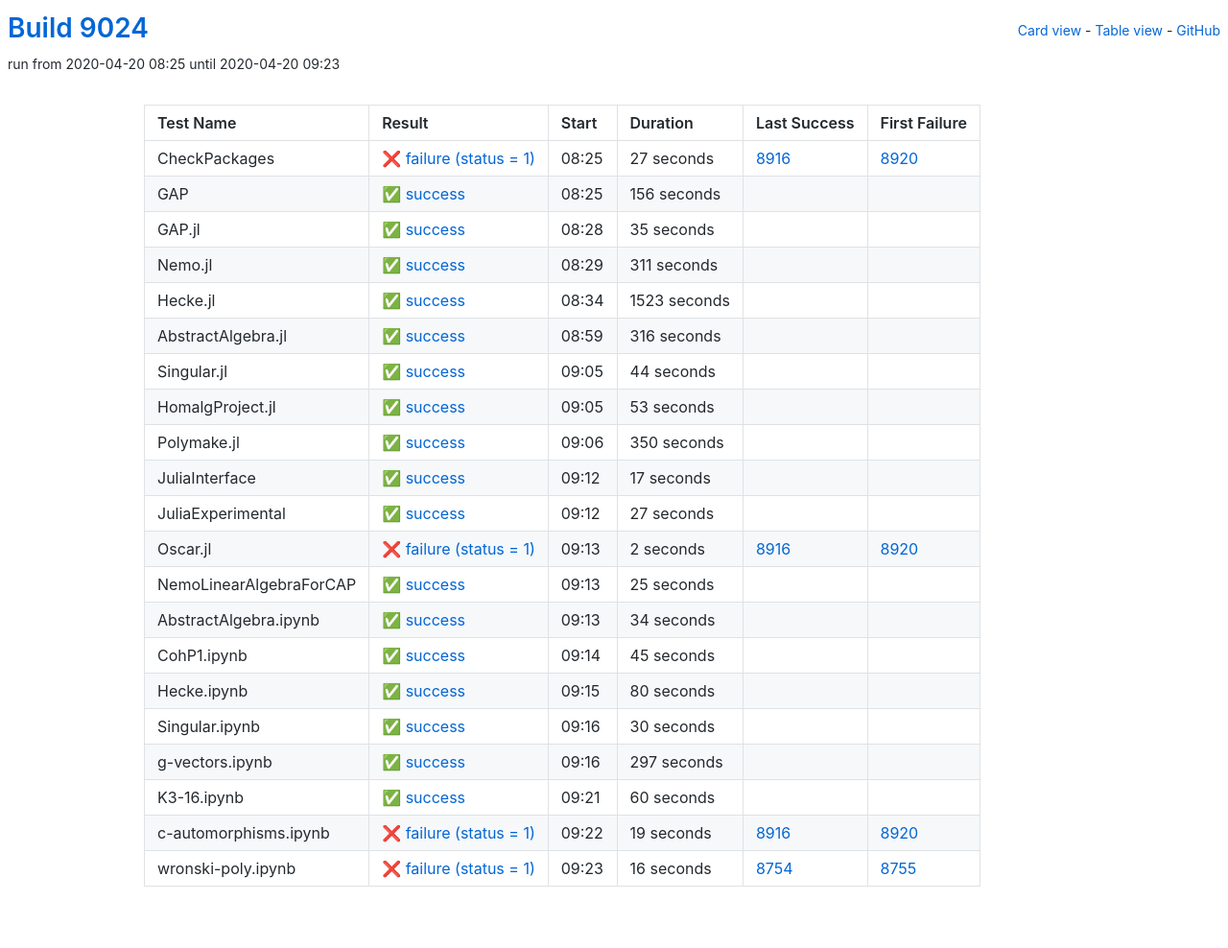
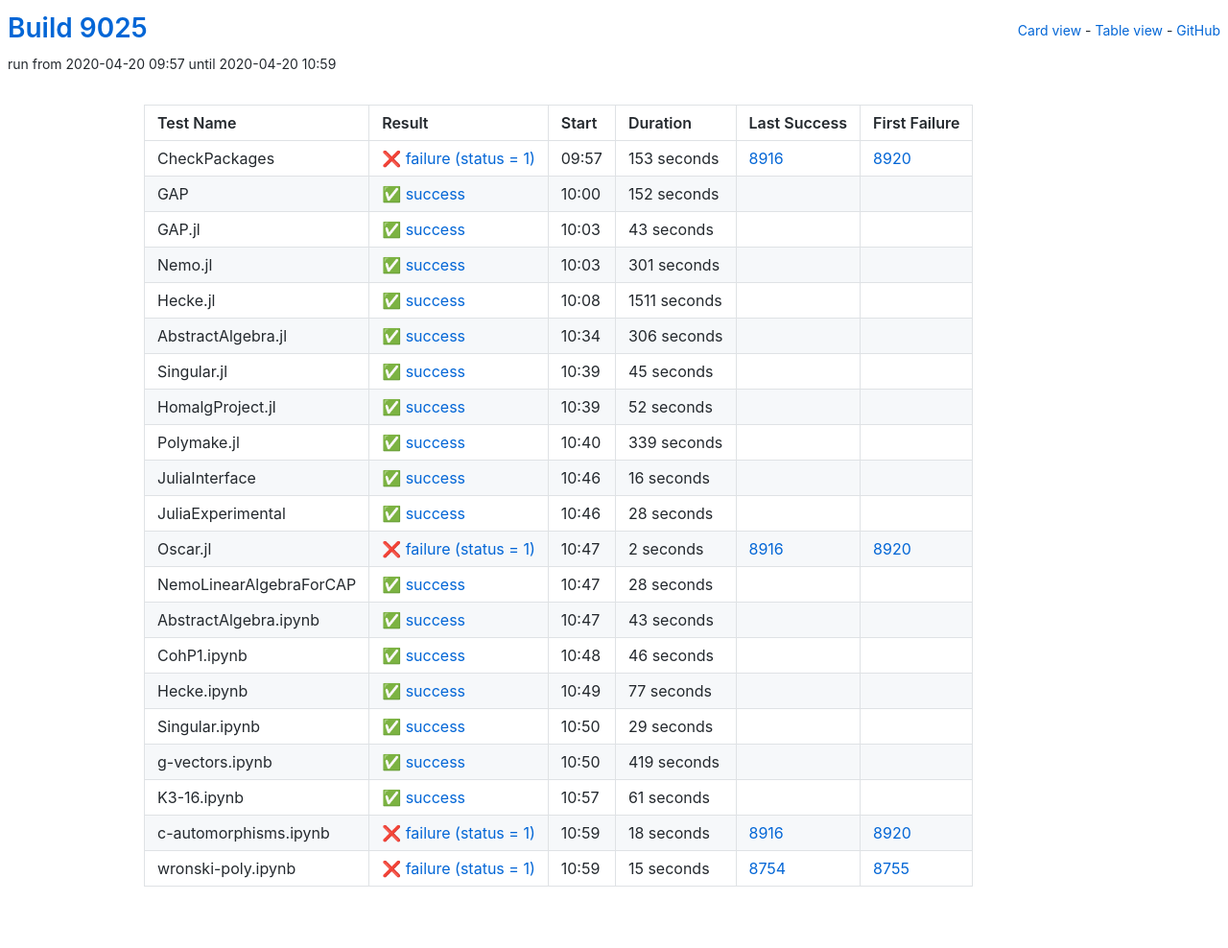
Before and after one commit to oscar-system/oscar-ci-status, a Jekyll site: the page built from table.html, in a window 1280 px wide. Shown: the whole page at 96% size. Built offline with Jekyll 4.4.1, drawn with Linux system fonts in a browser that asks for light colours.

Commit message:
Build 9025

```diff
--- a/_data/ci.yml
+++ b/_data/ci.yml
@@ -1,126 +1,126 @@
-build: 9024
-build_url: https://oscarci.mathematik.uni-kl.de/job/oscar/9024/
+build: 9025
+build_url: https://oscarci.mathematik.uni-kl.de/job/oscar/9025/
 job: oscar
 tests:
-- duration: 27
+- duration: 153
   exitcode: 1
   first_failure: 8920
   first_failure_url: https://oscarci.mathematik.uni-kl.de/job/oscar/8920/
   last_success: 8916
   last_success_url: https://oscarci.mathematik.uni-kl.de/job/oscar/8916/
-  log: https://oscarci.mathematik.uni-kl.de/job/oscar/9024/artifact/logs/build-9024/CheckPackages.log
+  log: https://oscarci.mathematik.uni-kl.de/job/oscar/9025/artifact/logs/build-9025/CheckPackages.log
   name: CheckPackages
-  start: 2020-04-20 08:25
+  start: 2020-04-20 09:57
   status: failure
   success: false
-- duration: 156
+- duration: 152
   exitcode: 0
   first_failure: false
   first_failure_url: null
   last_success: false
   last_success_url: null
-  log: https://oscarci.mathematik.uni-kl.de/job/oscar/9024/artifact/logs/build-9024/GAP.log
+  log: https://oscarci.mathematik.uni-kl.de/job/oscar/9025/artifact/logs/build-9025/GAP.log
   name: GAP
-  start: 2020-04-20 08:25
+  start: 2020-04-20 10:00
   status: success
   success: true
-- duration: 35
+- duration: 43
   exitcode: 0
   first_failure: false
   first_failure_url: null
   last_success: false
   last_success_url: null
-  log: https://oscarci.mathematik.uni-kl.de/job/oscar/9024/artifact/logs/build-9024/GAP.jl.log
+  log: https://oscarci.mathematik.uni-kl.de/job/oscar/9025/artifact/logs/build-9025/GAP.jl.log
   name: GAP.jl
-  start: 2020-04-20 08:28
+  start: 2020-04-20 10:03
   status: success
   success: true
-- duration: 311
+- duration: 301
   exitcode: 0
   first_failure: false
   first_failure_url: null
   last_success: false
   last_success_url: null
-  log: https://oscarci.mathematik.uni-kl.de/job/oscar/9024/artifact/logs/build-9024/Nemo.jl.log
+  log: https://oscarci.mathematik.uni-kl.de/job/oscar/9025/artifact/logs/build-9025/Nemo.jl.log
   name: Nemo.jl
-  start: 2020-04-20 08:29
+  start: 2020-04-20 10:03
   status: success
   success: true
-- duration: 1523
+- duration: 1511
   exitcode: 0
   first_failure: false
   first_failure_url: null
   last_success: false
   last_success_url: null
-  log: https://oscarci.mathematik.uni-kl.de/job/oscar/9024/artifact/logs/build-9024/Hecke.jl.log
+  log: https://oscarci.mathematik.uni-kl.de/job/oscar/9025/artifact/logs/build-9025/Hecke.jl.log
   name: Hecke.jl
-  start: 2020-04-20 08:34
+  start: 2020-04-20 10:08
   status: success
   success: true
-- duration: 316
+- duration: 306
   exitcode: 0
   first_failure: false
   first_failure_url: null
   last_success: false
   last_success_url: null
-  log: https://oscarci.mathematik.uni-kl.de/job/oscar/9024/artifact/logs/build-9024/AbstractAlgebra.jl.log
+  log: https://oscarci.mathematik.uni-kl.de/job/oscar/9025/artifact/logs/build-9025/AbstractAlgebra.jl.log
   name: AbstractAlgebra.jl
-  start: 2020-04-20 08:59
+  start: 2020-04-20 10:34
   status: success
   success: true
-- duration: 44
+- duration: 45
   exitcode: 0
   first_failure: false
   first_failure_url: null
   last_success: false
   last_success_url: null
-  log: https://oscarci.mathematik.uni-kl.de/job/oscar/9024/artifact/logs/build-9024/Singular.jl.log
+  log: https://oscarci.mathematik.uni-kl.de/job/oscar/9025/artifact/logs/build-9025/Singular.jl.log
   name: Singular.jl
-  start: 2020-04-20 09:05
+  start: 2020-04-20 10:39
   status: success
   success: true
-- duration: 53
+- duration: 52
   exitcode: 0
   first_failure: false
   first_failure_url: null
   last_success: false
   last_success_url: null
-  log: https://oscarci.mathematik.uni-kl.de/job/oscar/9024/artifact/logs/build-9024/HomalgProject.jl.log
+  log: https://oscarci.mathematik.uni-kl.de/job/oscar/9025/artifact/logs/build-9025/HomalgProject.jl.log
   name: HomalgProject.jl
-  start: 2020-04-20 09:05
+  start: 2020-04-20 10:39
   status: success
   success: true
-- duration: 350
+- duration: 339
   exitcode: 0
   first_failure: false
   first_failure_url: null
   last_success: false
   last_success_url: null
-  log: https://oscarci.mathematik.uni-kl.de/job/oscar/9024/artifact/logs/build-9024/Polymake.jl.log
+  log: https://oscarci.mathematik.uni-kl.de/job/oscar/9025/artifact/logs/build-9025/Polymake.jl.log
   name: Polymake.jl
-  start: 2020-04-20 09:06
+  start: 2020-04-20 10:40
   status: success
   success: true
-- duration: 17
+- duration: 16
   exitcode: 0
   first_failure: false
   first_failure_url: null
   last_success: false
   last_success_url: null
-  log: https://oscarci.mathematik.uni-kl.de/job/oscar/9024/artifact/logs/build-9024/JuliaInterface.log
+  log: https://oscarci.mathematik.uni-kl.de/job/oscar/9025/artifact/logs/build-9025/JuliaInterface.log
   name: JuliaInterface
-  start: 2020-04-20 09:12
+  start: 2020-04-20 10:46
   status: success
   success: true
-- duration: 27
+- duration: 28
   exitcode: 0
   first_failure: false
   first_failure_url: null
   last_success: false
   last_success_url: null
-  log: https://oscarci.mathematik.uni-kl.de/job/oscar/9024/artifact/logs/build-9024/JuliaExperimental.log
+  log: https://oscarci.mathematik.uni-kl.de/job/oscar/9025/artifact/logs/build-9025/JuliaExperimental.log
   name: JuliaExperimental
-  start: 2020-04-20 09:12
+  start: 2020-04-20 10:46
   status: success
   success: true
 - duration: 2
@@ -129,107 +129,107 @@
   first_failure_url: https://oscarci.mathematik.uni-kl.de/job/oscar/8920/
   last_success: 8916
   last_success_url: https://oscarci.mathematik.uni-kl.de/job/oscar/8916/
-  log: https://oscarci.mathematik.uni-kl.de/job/oscar/9024/artifact/logs/build-9024/Oscar.jl.log
+  log: https://oscarci.mathematik.uni-kl.de/job/oscar/9025/artifact/logs/build-9025/Oscar.jl.log
   name: Oscar.jl
-  start: 2020-04-20 09:13
+  start: 2020-04-20 10:47
   status: failure
   success: false
-- duration: 25
+- duration: 28
   exitcode: 0
   first_failure: false
   first_failure_url: null
   last_success: false
   last_success_url: null
-  log: https://oscarci.mathematik.uni-kl.de/job/oscar/9024/artifact/logs/build-9024/NemoLinearAlgebraForCAP.log
+  log: https://oscarci.mathematik.uni-kl.de/job/oscar/9025/artifact/logs/build-9025/NemoLinearAlgebraForCAP.log
   name: NemoLinearAlgebraForCAP
-  start: 2020-04-20 09:13
+  start: 2020-04-20 10:47
   status: success
   success: true
-- duration: 34
+- duration: 43
   exitcode: 0
   first_failure: false
   first_failure_url: null
   last_success: false
   last_success_url: null
-  log: https://oscarci.mathematik.uni-kl.de/job/oscar/9024/artifact/logs/build-9024/AbstractAlgebra.ipynb.log
+  log: https://oscarci.mathematik.uni-kl.de/job/oscar/9025/artifact/logs/build-9025/AbstractAlgebra.ipynb.log
   name: AbstractAlgebra.ipynb
-  start: 2020-04-20 09:13
+  start: 2020-04-20 10:47
   status: success
   success: true
-- duration: 45
+- duration: 46
   exitcode: 0
   first_failure: false
   first_failure_url: null
   last_success: false
   last_success_url: null
-  log: https://oscarci.mathematik.uni-kl.de/job/oscar/9024/artifact/logs/build-9024/CohP1.ipynb.log
+  log: https://oscarci.mathematik.uni-kl.de/job/oscar/9025/artifact/logs/build-9025/CohP1.ipynb.log
   name: CohP1.ipynb
-  start: 2020-04-20 09:14
+  start: 2020-04-20 10:48
   status: success
   success: true
-- duration: 80
+- duration: 77
   exitcode: 0
   first_failure: false
   first_failure_url: null
   last_success: false
   last_success_url: null
-  log: https://oscarci.mathematik.uni-kl.de/job/oscar/9024/artifact/logs/build-9024/Hecke.ipynb.log
+  log: https://oscarci.mathematik.uni-kl.de/job/oscar/9025/artifact/logs/build-9025/Hecke.ipynb.log
   name: Hecke.ipynb
-  start: 2020-04-20 09:15
+  start: 2020-04-20 10:49
   status: success
   success: true
-- duration: 30
+- duration: 29
   exitcode: 0
   first_failure: false
   first_failure_url: null
   last_success: false
   last_success_url: null
-  log: https://oscarci.mathematik.uni-kl.de/job/oscar/9024/artifact/logs/build-9024/Singular.ipynb.log
+  log: https://oscarci.mathematik.uni-kl.de/job/oscar/9025/artifact/logs/build-9025/Singular.ipynb.log
   name: Singular.ipynb
-  start: 2020-04-20 09:16
+  start: 2020-04-20 10:50
   status: success
   success: true
-- duration: 297
+- duration: 419
   exitcode: 0
   first_failure: false
   first_failure_url: null
   last_success: false
   last_success_url: null
-  log: https://oscarci.mathematik.uni-kl.de/job/oscar/9024/artifact/logs/build-9024/g-vectors.ipynb.log
+  log: https://oscarci.mathematik.uni-kl.de/job/oscar/9025/artifact/logs/build-9025/g-vectors.ipynb.log
   name: g-vectors.ipynb
-  start: 2020-04-20 09:16
+  start: 2020-04-20 10:50
   status: success
   success: true
-- duration: 60
+- duration: 61
   exitcode: 0
   first_failure: false
   first_failure_url: null
   last_success: false
   last_success_url: null
-  log: https://oscarci.mathematik.uni-kl.de/job/oscar/9024/artifact/logs/build-9024/K3-16.ipynb.log
+  log: https://oscarci.mathematik.uni-kl.de/job/oscar/9025/artifact/logs/build-9025/K3-16.ipynb.log
   name: K3-16.ipynb
-  start: 2020-04-20 09:21
+  start: 2020-04-20 10:57
   status: success
   success: true
-- duration: 19
+- duration: 18
   exitcode: 1
   first_failure: 8920
   first_failure_url: https://oscarci.mathematik.uni-kl.de/job/oscar/8920/
   last_success: 8916
   last_success_url: https://oscarci.mathematik.uni-kl.de/job/oscar/8916/
-  log: https://oscarci.mathematik.uni-kl.de/job/oscar/9024/artifact/logs/build-9024/c-automorphisms.ipynb.log
+  log: https://oscarci.mathematik.uni-kl.de/job/oscar/9025/artifact/logs/build-9025/c-automorphisms.ipynb.log
   name: c-automorphisms.ipynb
-  start: 2020-04-20 09:22
+  start: 2020-04-20 10:59
   status: failure
   success: false
-- duration: 16
+- duration: 15
   exitcode: 1
   first_failure: 8755
   first_failure_url: https://oscarci.mathematik.uni-kl.de/job/oscar/8755/
   last_success: 8754
   last_success_url: https://oscarci.mathematik.uni-kl.de/job/oscar/8754/
-  log: https://oscarci.mathematik.uni-kl.de/job/oscar/9024/artifact/logs/build-9024/wronski-poly.ipynb.log
+  log: https://oscarci.mathematik.uni-kl.de/job/oscar/9025/artifact/logs/build-9025/wronski-poly.ipynb.log
   name: wronski-poly.ipynb
-  start: 2020-04-20 09:23
+  start: 2020-04-20 10:59
   status: failure
   success: false
```
Also changed, not shown: README.md.
